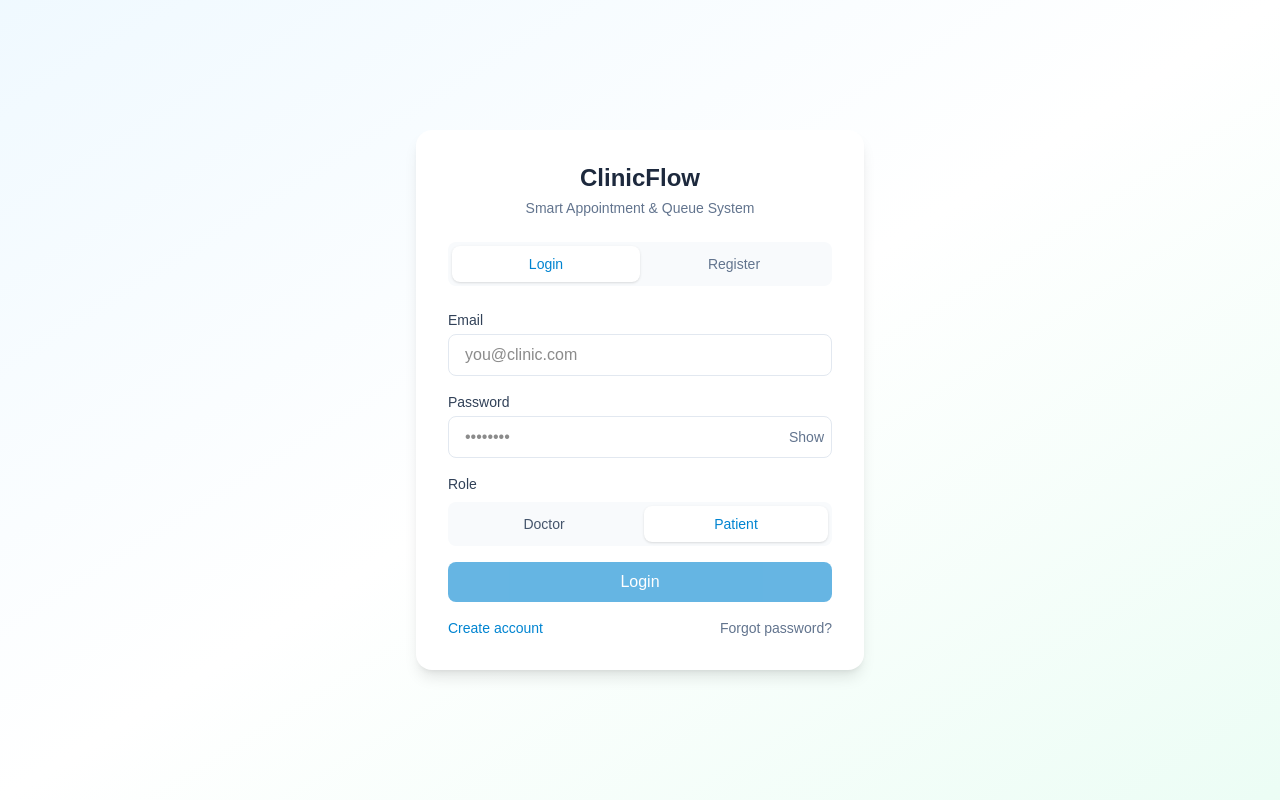
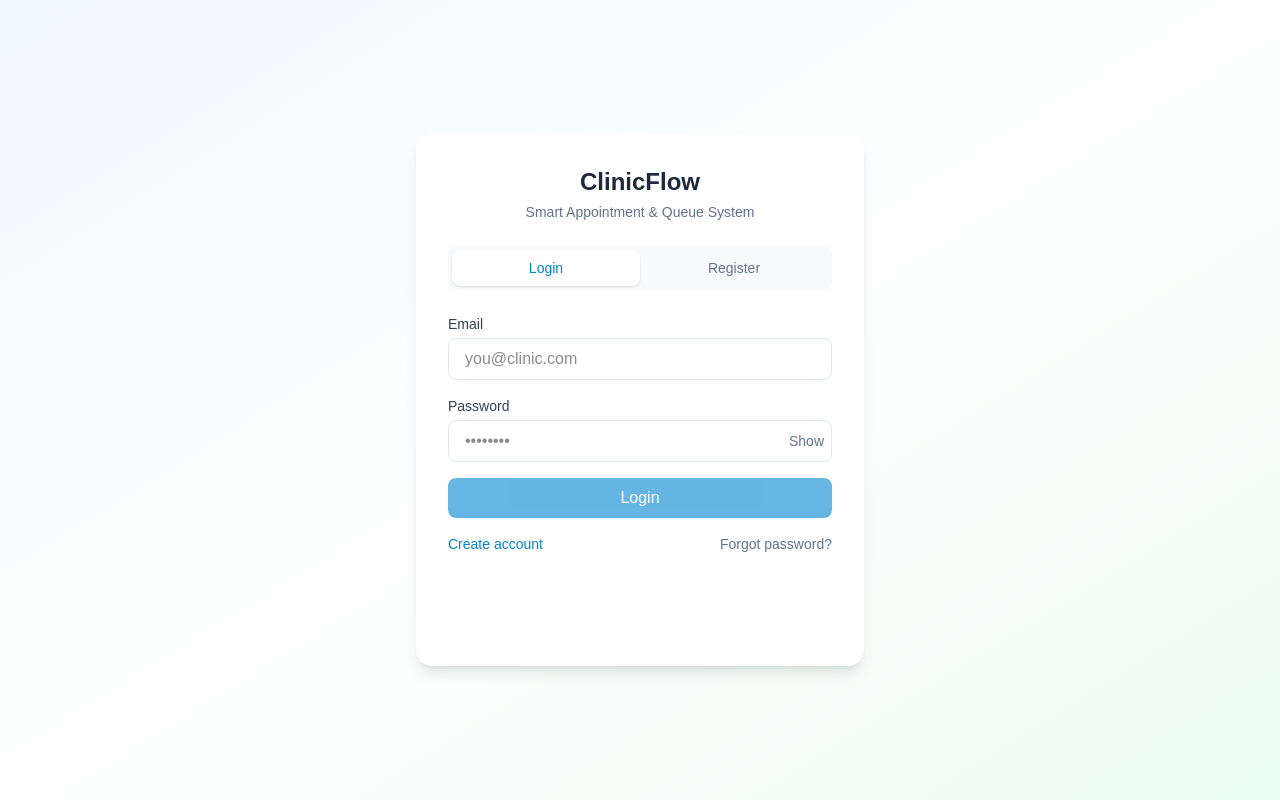
Before and after one commit to msgenan/code404-Hackathon, a Next.js app in the folder frontend/: page /auth in a window 1280 px wide. Built offline with nearby package versions, Linux system fonts and the light colour scheme.

Commit message:
chore: Role selector deleted.

```diff
--- a/frontend/components/auth/LoginForm.tsx
+++ b/frontend/components/auth/LoginForm.tsx
@@ -1,6 +1,5 @@
 "use client";
 import React, { useState } from "react";
-import RoleSelector, { Role } from "./RoleSelector";
 
 export interface LoginFormProps {
   onSwitchToRegister?: () => void;
@@ -9,7 +8,6 @@ export interface LoginFormProps {
 const LoginForm: React.FC<LoginFormProps> = ({ onSwitchToRegister }) => {
   const [email, setEmail] = useState<string>("");
   const [password, setPassword] = useState<string>("");
-  const [role, setRole] = useState<Role>("patient");
   const [showPassword, setShowPassword] = useState<boolean>(false);
 
   const disabled = !email || !password;
@@ -61,11 +59,6 @@ const LoginForm: React.FC<LoginFormProps> = ({ onSwitchToRegister }) => {
       </div>
 
       <div>
-        <span className="block text-sm font-medium text-slate-700 mb-2">Role</span>
-        <RoleSelector value={role} onChange={setRole} />
-      </div>
-
-      <div>
         <button
           type="submit"
           disabled={disabled}
--- a/frontend/components/auth/RegisterForm.tsx
+++ b/frontend/components/auth/RegisterForm.tsx
@@ -1,6 +1,5 @@
 "use client";
 import React, { useMemo, useState } from "react";
-import RoleSelector, { Role } from "./RoleSelector";
 
 export interface RegisterFormProps {
   onSwitchToLogin?: () => void;
@@ -11,7 +10,6 @@ const RegisterForm: React.FC<RegisterFormProps> = ({ onSwitchToLogin }) => {
   const [email, setEmail] = useState<string>("");
   const [password, setPassword] = useState<string>("");
   const [confirmPassword, setConfirmPassword] = useState<string>("");
-  const [role, setRole] = useState<Role>("patient");
   const [showPassword, setShowPassword] = useState<boolean>(false);
 
   const passwordsMatch = useMemo(
@@ -107,11 +105,6 @@ const RegisterForm: React.FC<RegisterFormProps> = ({ onSwitchToLogin }) => {
       </div>
 
       <div>
-        <span className="block text-sm font-medium text-slate-700 mb-2">Role</span>
-        <RoleSelector value={role} onChange={setRole} />
-      </div>
-
-      <div>
         <button
           type="submit"
           disabled={disabled}
--- a/frontend/components/auth/RoleSelector.tsx
+++ /dev/null
@@ -1,49 +0,0 @@
-"use client";
-import React from "react";
-
-export type Role = "doctor" | "patient";
-
-export interface RoleSelectorProps {
-  value: Role;
-  onChange: (role: Role) => void;
-}
-
-const RoleSelector: React.FC<RoleSelectorProps> = ({ value, onChange }) => {
-  return (
-    <div className="flex items-center gap-2 bg-slate-50 p-1 rounded-lg">
-      <label
-        className={`flex-1 text-center py-2 rounded-lg text-sm font-medium cursor-pointer transition-colors duration-150
-          ${value === "doctor" ? "bg-white text-sky-600 shadow" : "text-slate-600 hover:bg-transparent"}`}
-      >
-        <input
-          type="radio"
-          name="role"
-          value="doctor"
-          checked={value === "doctor"}
-          onChange={() => onChange("doctor")}
-          className="sr-only"
-          aria-label="Doctor"
-        />
-        Doctor
-      </label>
-
-      <label
-        className={`flex-1 text-center py-2 rounded-lg text-sm font-medium cursor-pointer transition-colors duration-150
-          ${value === "patient" ? "bg-white text-sky-600 shadow" : "text-slate-600 hover:bg-transparent"}`}
-      >
-        <input
-          type="radio"
-          name="role"
-          value="patient"
-          checked={value === "patient"}
-          onChange={() => onChange("patient")}
-          className="sr-only"
-          aria-label="Patient"
-        />
-        Patient
-      </label>
-    </div>
-  );
-};
-
-export default RoleSelector;
```
